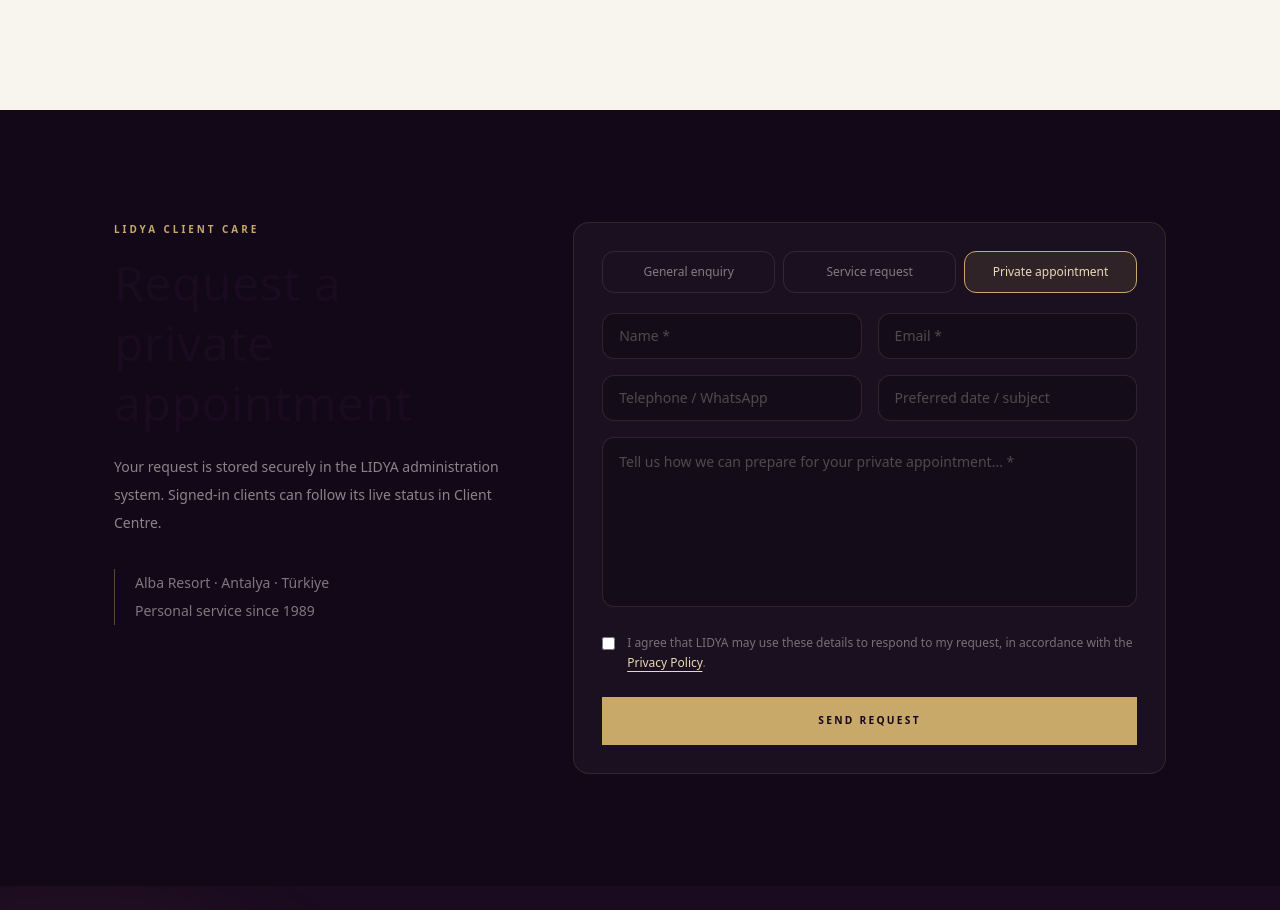
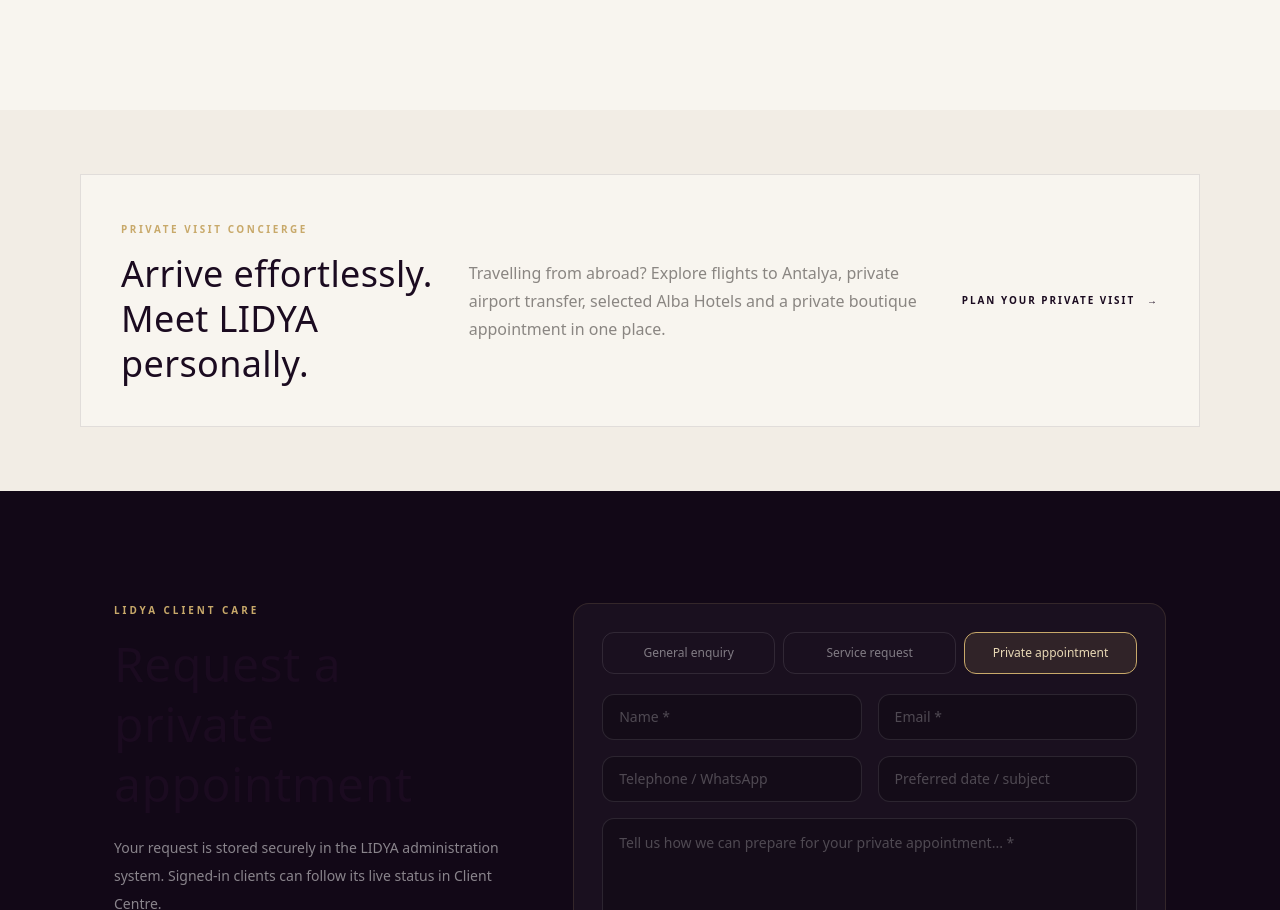
Before and after one commit to IBFDENT/LidyaAlbaresort.com, a Next.js app: page /contact in a window 1280 px wide. Shown: the part 1047-1957 px from the top of the page. Built offline with nearby package versions, Linux system fonts and the light colour scheme; no server answers.

Commit message:
commit : private visit prepojenie na kontaktnej stranke

```diff
--- a/src/app/contact/page.tsx
+++ b/src/app/contact/page.tsx
@@ -1,5 +1,6 @@
 import Header from "@/components/Header";
 import Contact from "@/components/Contact";
+import PrivateVisitPromo from "@/components/PrivateVisitPromo";
 import Footer from "@/components/Footer";
 import FloatingActions from "@/components/FloatingActions";
 import EnquiryForm from "@/components/EnquiryForm";
@@ -11,6 +12,7 @@ export default function ContactPage() {
 
       <main>
         <Contact />
+        <PrivateVisitPromo />
         <EnquiryForm defaultType="appointment" showTypeSelector source="contact-page" />
       </main>
 
```
